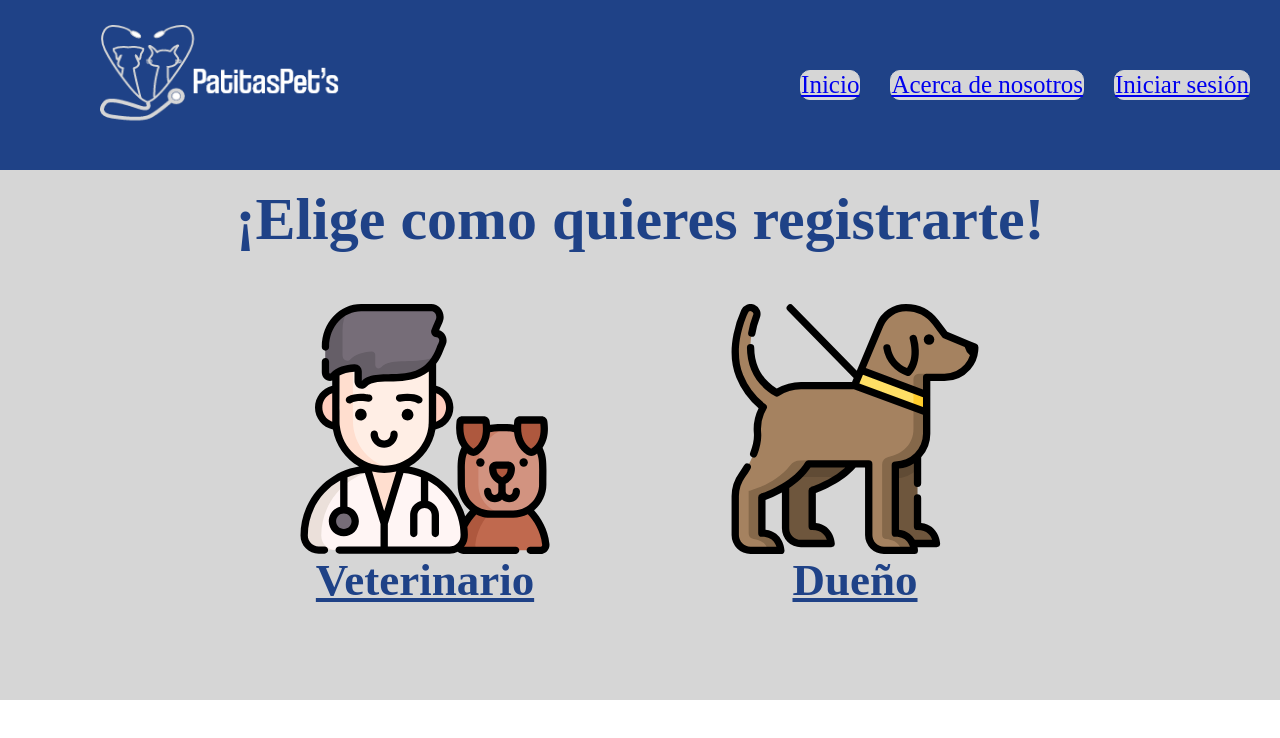
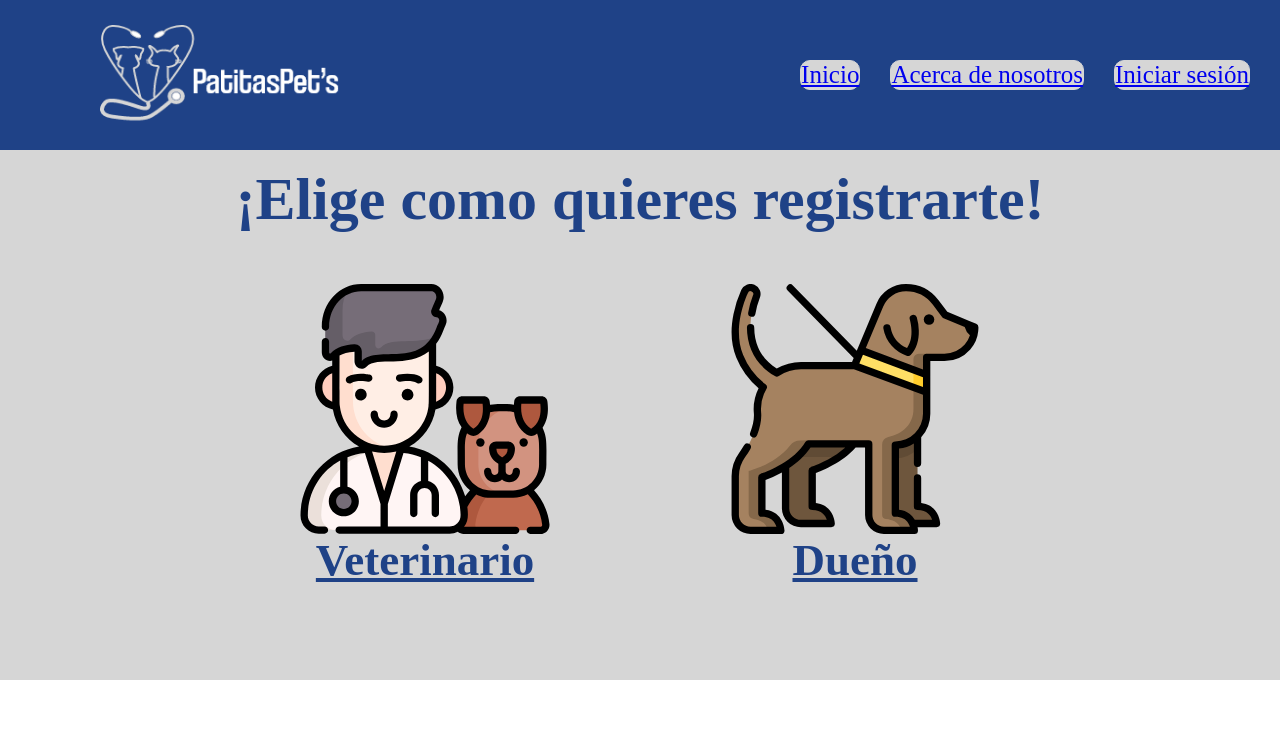
Before and after one commit to IsamDavid/Gestor-de-veterinarias, a plain HTML site: page vistas/tipoderegistro.html in a window 1280 px wide. Drawn offline with Linux system fonts and the light colour scheme.

Commit message:
se cambio el fondo

```diff
--- a/src/css/tipoderegistro.css
+++ b/src/css/tipoderegistro.css
@@ -5,7 +5,7 @@
 
 .apartado1{
     background-color: #1f4287;
-    height: 170px;}
+    height: 150px;}
 
 .imagen_logo{
     margin-left: 100px;
@@ -15,7 +15,7 @@
 }
 
 .nav {
-    padding-top: 70px;
+    padding-top: 60px;
 }
 
 .userR {
```
